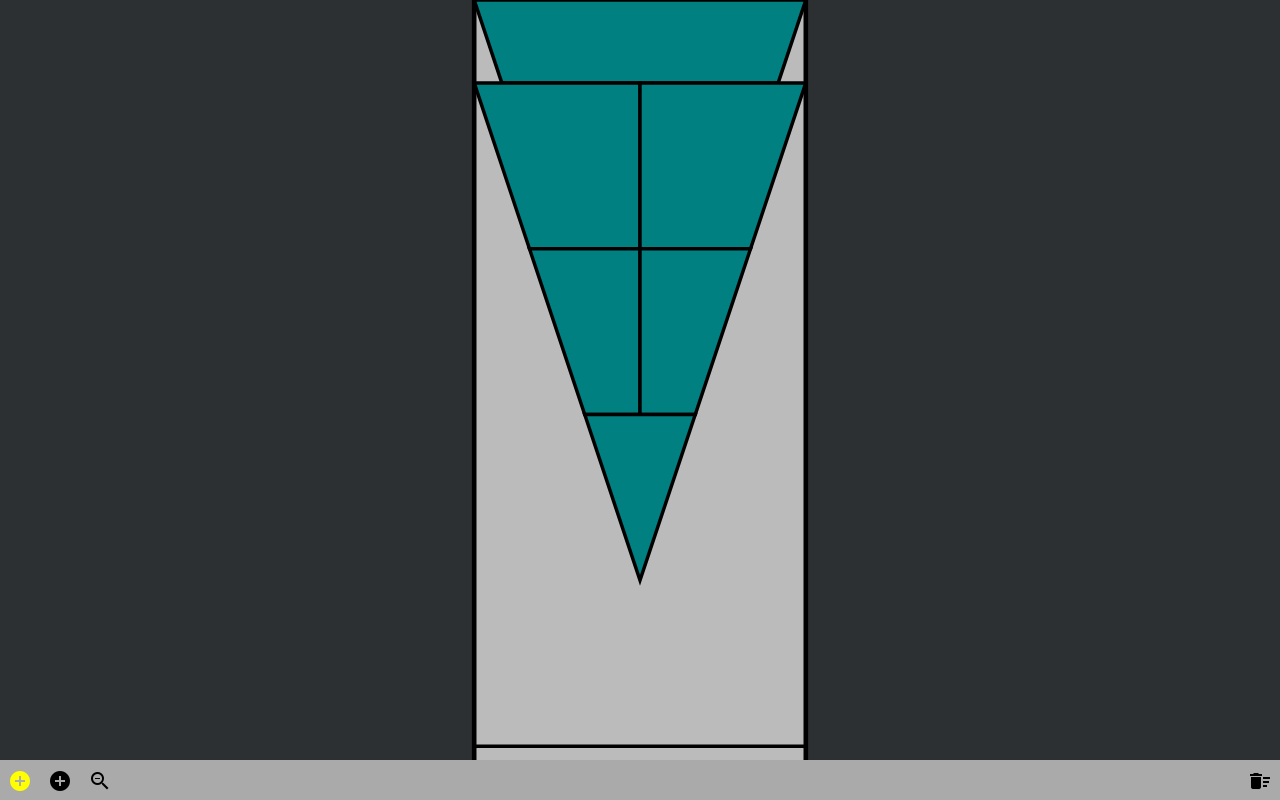
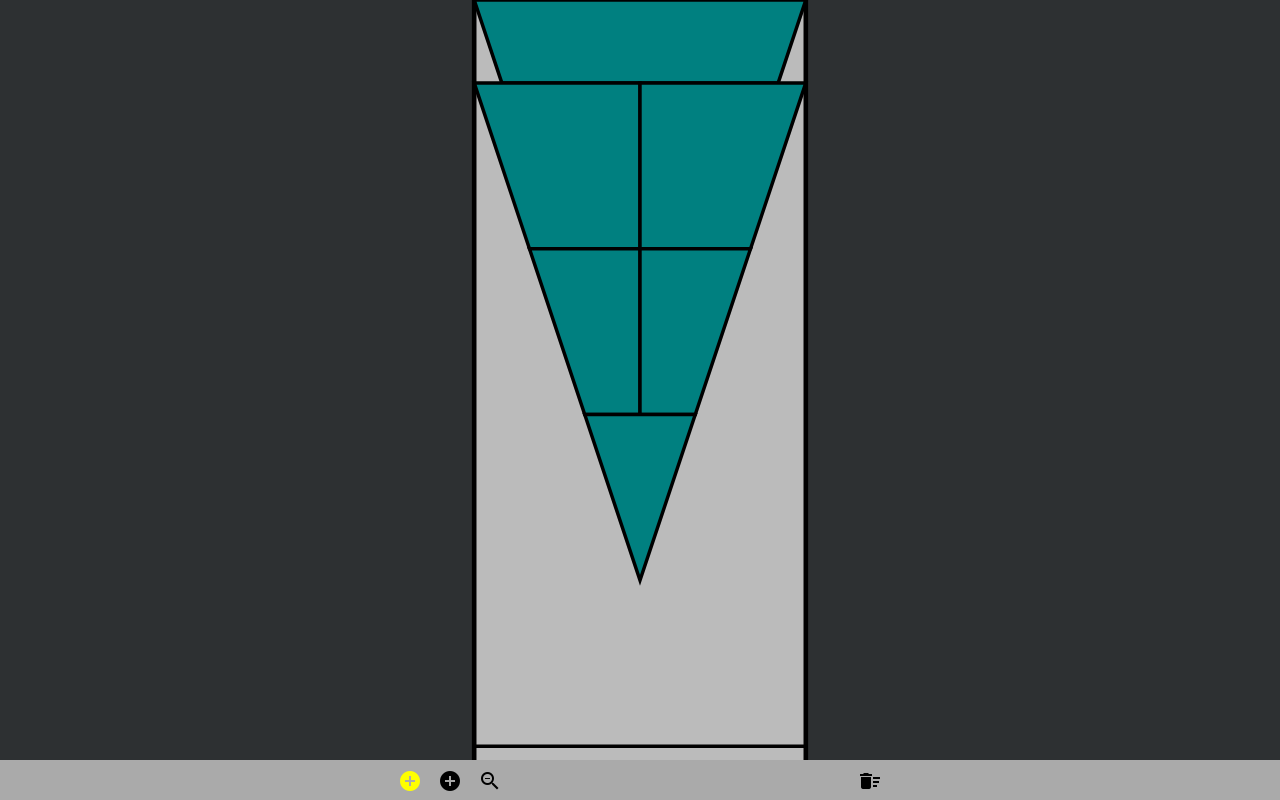
Before and after one commit to briandemaio/shuff.zone, an Angular app: page / in a window 1280 px wide. Built offline with nearby package versions, Linux system fonts and the light colour scheme.

Commit message:
max width

```diff
--- a/src/app/actions-bar/actions-bar.component.scss
+++ b/src/app/actions-bar/actions-bar.component.scss
@@ -1,5 +1,8 @@
 :host {
     background-color: #aaa;
+    display: flex;
+    align-items: center;
+    justify-content: center;
 }
 
 button {
@@ -17,4 +20,6 @@ mat-button-toggle {
 .actions-container {
     display: flex;
     justify-content: space-between;
+    max-width: 500px;
+    flex-grow: 1;
 }
```
